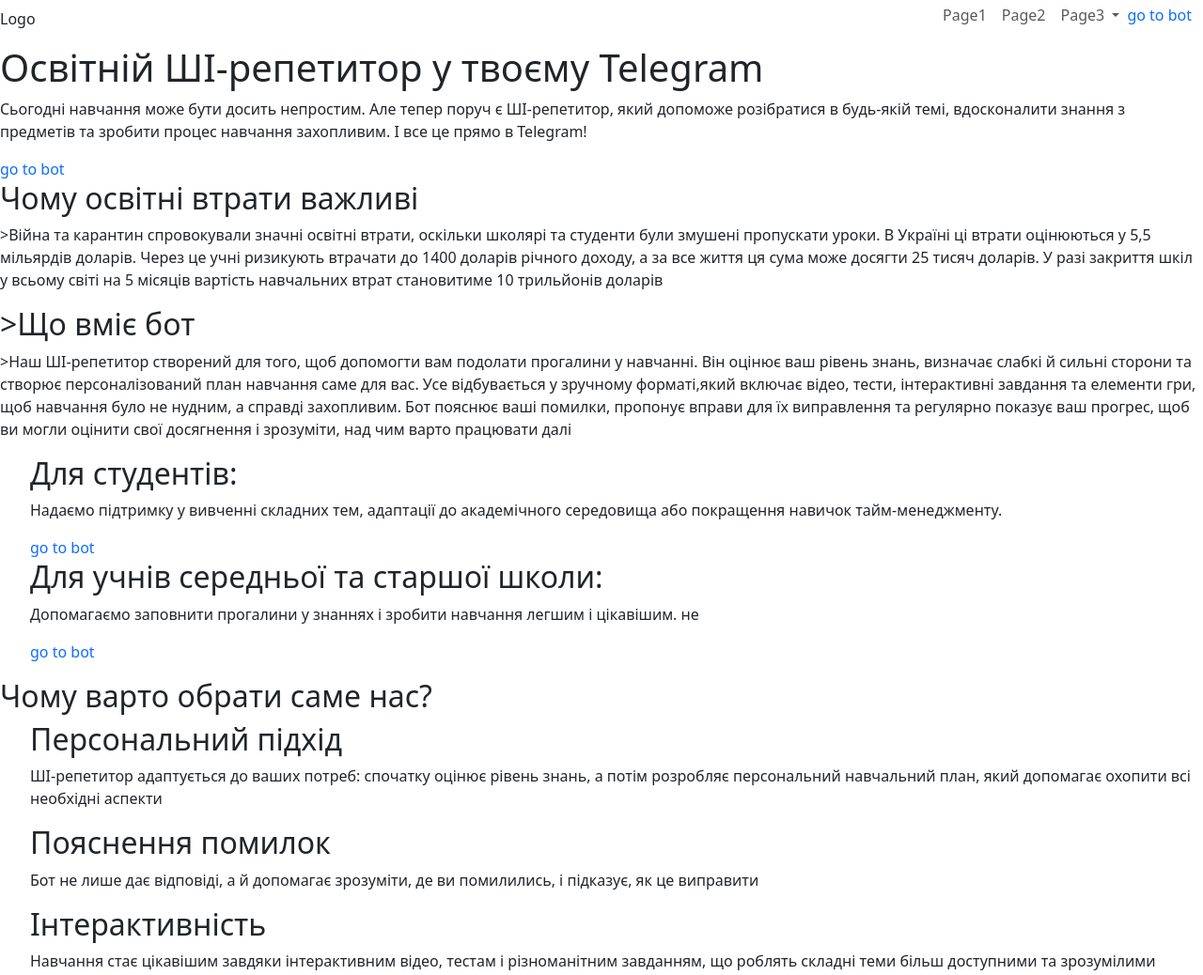
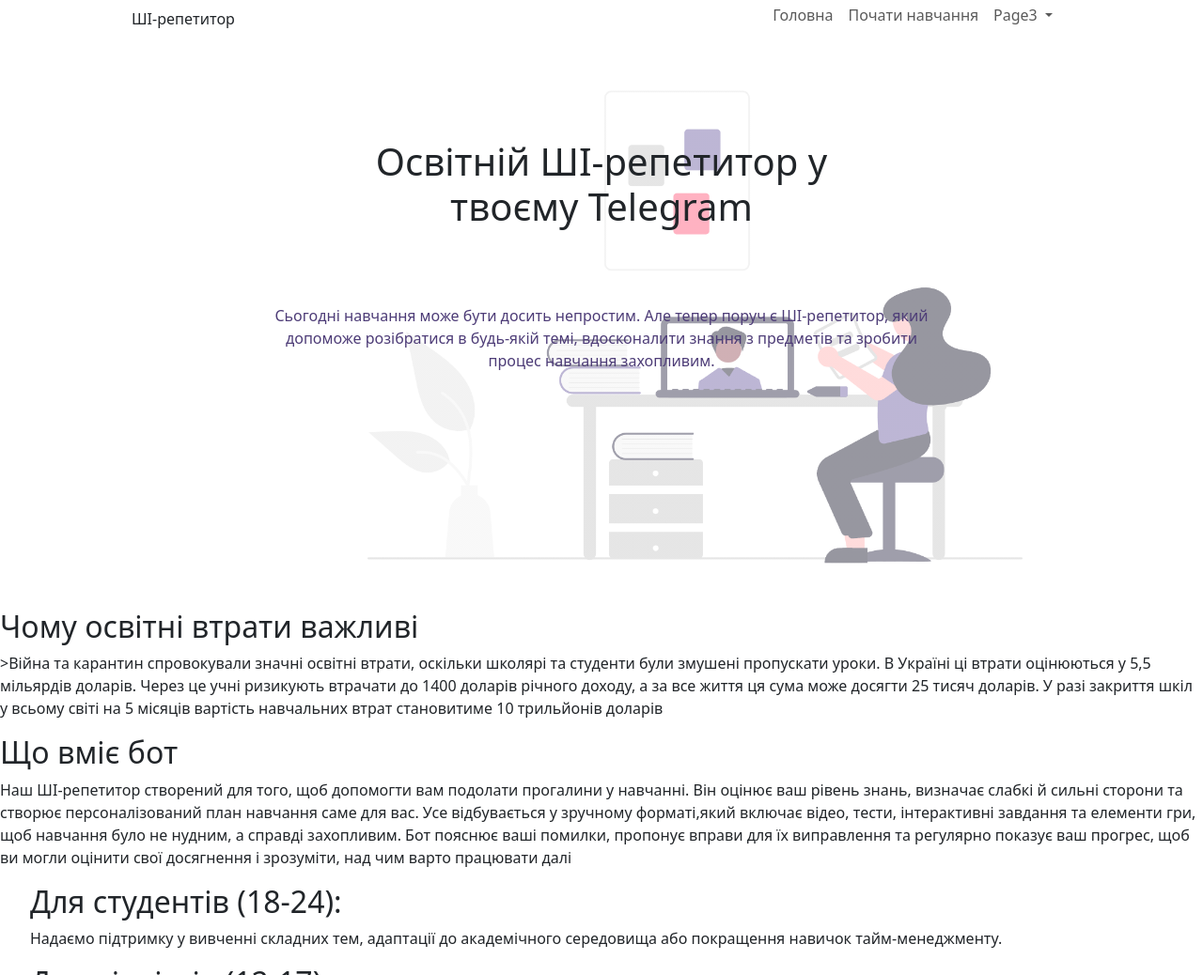
Before and after one commit to Olexi5/Coach-AI, a plain HTML site: page index.html in a window 1280 px wide. Shown: the part 16-1054 px from the top of the page at 94% size. Drawn offline with nearby package versions, Linux system fonts and the light colour scheme; a script that the page names is missing.

Commit message:
little css

```diff
--- a/css/style.css
+++ b/css/style.css
@@ -1,8 +1,42 @@
-.header{
-    display: flex;
-    justify-content: space-between;
-    align-items: center;
+.container {
+  width: 1030px;
+  margin: 0 auto;
+  padding: 0 15px;
 }
-.navbar-toggler{
-    border: none;
+.brand-img {
+  width: 80px;
 }
+.header {
+}
+.header-cont {
+  display: flex;
+  justify-content: space-between;
+  align-items: center;
+}
+.navbar-toggler {
+  border: none;
+}
+.hero {
+  background-image: linear-gradient(
+      to top,
+      rgba(255, 255, 255, 0.5), rgba(255, 255, 255, 0.5)
+    ),
+    url(../images/hero-img.png);
+  background-size: contain;
+  background-repeat: no-repeat;
+  background-position: right;
+  height: 600px;
+}
+.title {
+  padding-top: 100px;
+  width: 500px;
+  margin: 0 auto;
+  text-align: center;
+  margin-bottom: 80px;
+}
+.hero-text {
+  text-align: center;
+  width: 700px;
+  margin: 0 auto;
+  color: #4d3c77;
+}
--- a/index.html
+++ b/index.html
@@ -15,9 +15,10 @@
   </head>
   <body>
     <header class="header">
+      <div class="container header-cont">
         <a class="navbar-brand" href="">
-        <img src="" alt="" class="brand-img" />
-        <p class="brand-text">Logo</p>
+          <img src="./images/logo.png" alt="" class="brand-img" />
+          <p>ШІ-репетитор</p>
         </a>
         <nav class="navbar navbar-expand-lg">
           <div class="container-fluid">
@@ -35,10 +36,10 @@
             <div class="collapse navbar-collapse" id="navbarSupportedContent">
               <ul class="navbar-nav">
                 <li class="nav-item">
-                <a class="nav-link" href="">Page1</a>
+                  <a class="nav-link" href="./index.html">Головна</a>
                 </li>
                 <li class="nav-item">
-                <a class="nav-link" href="">Page2</a>
+                  <a class="nav-link" href="./coach.html">Почати навчання</a>
                 </li>
                 <li class="nav-item dropdown">
                   <a
@@ -50,51 +51,71 @@
                     >Page3
                   </a>
                   <ul class="dropdown-menu">
-                  <li><a class="dropdown-item" href="#">Section1 page 3</a></li>
-                  <li><a class="dropdown-item" href="#">Section2 page 3</a></li>
-                  <li><a class="dropdown-item" href="#">Section3 page 3</a></li>
+                    <li>
+                      <a class="dropdown-item" href="#">Section1 page 3</a>
+                    </li>
+                    <li>
+                      <a class="dropdown-item" href="#">Section2 page 3</a>
+                    </li>
+                    <li>
+                      <a class="dropdown-item" href="#">Section3 page 3</a>
+                    </li>
                   </ul>
                 </li>
               </ul>
-            <a href="https://t.me/Coach_A_I_bot" class="bot" target="_blank"
-              >go to bot</a
-            >
             </div>
           </div>
         </nav>
+      </div>
     </header>
     <main>
-      <section class="hero">
-        <h1 class="title">Освітній ШІ-репетитор у твоєму       Telegram</h1>
-        <p class="hero-text">Сьогодні навчання може бути досить непростим. Але тепер поруч є ШІ-репетитор, який допоможе розібратися в будь-якій темі, вдосконалити знання з предметів та зробити процес навчання захопливим. І все це прямо в Telegram!</p>
-        <a href="https://t.me/Coach_A_I_bot" class="bot" target="_blank"
-          >go to bot</a
-        >
+      <section class="container hero">
+        <h1 class="title">Освітній ШІ-репетитор у твоєму Telegram</h1>
+        <p class="hero-text">
+          Сьогодні навчання може бути досить непростим. Але тепер поруч є
+          ШІ-репетитор, який допоможе розібратися в будь-якій темі, вдосконалити
+          знання з предметів та зробити процес навчання захопливим.
+        </p>
       </section>
       <section class="problem">
         <h2 class="prob-title">Чому освітні втрати важливі</h2>
-        <p class="prob-text">>Війна та карантин спровокували значні освітні втрати, оскільки школярі та студенти були змушені пропускати уроки. В Україні ці втрати оцінюються у 5,5 мільярдів доларів. Через це учні ризикують втрачати до 1400 доларів річного доходу, а за все життя ця сума може досягти 25 тисяч доларів. У разі закриття шкіл у всьому світі на 5 місяців вартість навчальних втрат становитиме 10 трильйонів доларів
+        <p class="prob-text">
+          >Війна та карантин спровокували значні освітні втрати, оскільки
+          школярі та студенти були змушені пропускати уроки. В Україні ці втрати
+          оцінюються у 5,5 мільярдів доларів. Через це учні ризикують втрачати
+          до 1400 доларів річного доходу, а за все життя ця сума може досягти 25
+          тисяч доларів. У разі закриття шкіл у всьому світі на 5 місяців
+          вартість навчальних втрат становитиме 10 трильйонів доларів
         </p>
       </section>
       <section class="solution">
-        <h2 class="sol-title">>Що вміє бот</h2>
-        <p class="sol-text">>Наш ШІ-репетитор створений для того, щоб допомогти вам подолати прогалини у навчанні. Він оцінює ваш рівень знань, визначає слабкі й сильні сторони та створює персоналізований план навчання саме для вас. Усе відбувається у зручному форматі,який включає відео, тести, інтерактивні завдання та елементи гри, щоб навчання було не нудним, а справді захопливим. Бот пояснює ваші помилки, пропонує вправи для їх виправлення та регулярно показує ваш прогрес, щоб ви могли оцінити свої досягнення і зрозуміти, над чим варто працювати далі</p>
+        <h2 class="sol-title">Що вміє бот</h2>
+        <p class="sol-text">
+          Наш ШІ-репетитор створений для того, щоб допомогти вам подолати
+          прогалини у навчанні. Він оцінює ваш рівень знань, визначає слабкі й
+          сильні сторони та створює персоналізований план навчання саме для вас.
+          Усе відбувається у зручному форматі,який включає відео, тести,
+          інтерактивні завдання та елементи гри, щоб навчання було не нудним, а
+          справді захопливим. Бот пояснює ваші помилки, пропонує вправи для їх
+          виправлення та регулярно показує ваш прогрес, щоб ви могли оцінити
+          свої досягнення і зрозуміти, над чим варто працювати далі
+        </p>
       </section>
       <section class="for">
         <ul class="for-list">
           <li class="for-item">
-            <h2 class="for-title">Для студентів:</h2>
-            <p class="for-text">Надаємо підтримку у вивченні складних тем, адаптації до академічного середовища або покращення навичок тайм-менеджменту.</p>
-            <a href="https://t.me/Coach_A_I_bot" class="bot" target="_blank"
-              >go to bot</a
-            >
+            <h2 class="for-title">Для студентів (18-24):</h2>
+            <p class="for-text">
+              Надаємо підтримку у вивченні складних тем, адаптації до
+              академічного середовища або покращення навичок тайм-менеджменту.
+            </p>
           </li>
           <li class="for-item">
-            <h2 class="for-title">Для учнів середньої та старшої школи:</h2>
-            <p class="for-texr">Допомагаємо заповнити прогалини у знаннях і зробити навчання легшим і цікавішим. не</p>
-            <a href="https://t.me/Coach_A_I_bot" class="bot" target="_blank"
-              >go to bot</a
-            >
+            <h2 class="for-title">Для підлітків (12-17):</h2>
+            <p class="for-texr">
+              Учням середньої і старшої школи допомагаємо заповнити прогалини у
+              знаннях і зробити навчання легшим і цікавішим. не
+            </p>
           </li>
         </ul>
       </section>
@@ -102,27 +123,38 @@
         <h2>Чому варто обрати саме нас?</h2>
         <ul>
           <li>
+            <img src="./images/personal.png" alt="" />
             <h2>Персональний підхід</h2>
-            <p>ШІ-репетитор адаптується до ваших потреб: спочатку оцінює рівень знань, а потім розробляє персональний навчальний план, який допомагає охопити всі необхідні аспекти</p>
-          </li>
-          <li>
-            <h2>Пояснення помилок</h2>
-            <p>Бот не лише дає відповіді, а й допомагає зрозуміти, де ви помилились, і підказує, як це виправити
+            <p>
+              ШІ-репетитор адаптується до ваших потреб: спочатку оцінює рівень
+              знань, а потім розробляє персональний навчальний план, який
+              допомагає охопити всі необхідні аспекти
             </p>
           </li>
           <li>
-            <h2>Інтерактивність</h2>
-            <p>Навчання стає цікавішим завдяки інтерактивним відео, тестам і різноманітним завданням, що роблять складні теми більш доступними та зрозумілими
+            <img src="./images/mistakes.png" alt="" />
+            <h2>Пояснення помилок</h2>
+            <p>
+              Бот не лише дає відповіді, а й допомагає зрозуміти, де ви
+              помилились, і підказує, як це виправити
             </p>
           </li>
           <li>
-            <h2>Гейміфікація</h2>
-            <p>Навчальний процес стає захопливою грою: рівні, нагороди та досягнення мотивують рухатися далі
+            <img src="./images/interactive.png" alt="" />
+            <h2>Інтерактивність</h2>
+            <p>
+              Навчання стає цікавішим завдяки інтерактивним відео, тестам і
+              різноманітним завданням, що роблять складні теми більш доступними
+              та зрозумілими
             </p>
           </li>
           <li>
-            <h2>Telegram-бот</h2>
-            <p>Все доступно прямо в Telegram, тож не потрібно встановлювати жодних додаткових додатків чи шукати інші платформи/p>
+            <img src="./images/gaming.png" alt="" />
+            <h2>Гейміфікація</h2>
+            <p>
+              Навчальний процес стає захопливою грою: рівні, нагороди та
+              досягнення мотивують рухатися далі
+            </p>
           </li>
         </ul>
       </section>
```
Also changed, not shown: coach.html (added, +75 -0 lines), images/gaming.png (added), images/hero-img.png (added), images/interactive.png (added), images/mistakes.png (added), images/personal.png (added). Lines whose indentation alone changed are shown as unchanged.
